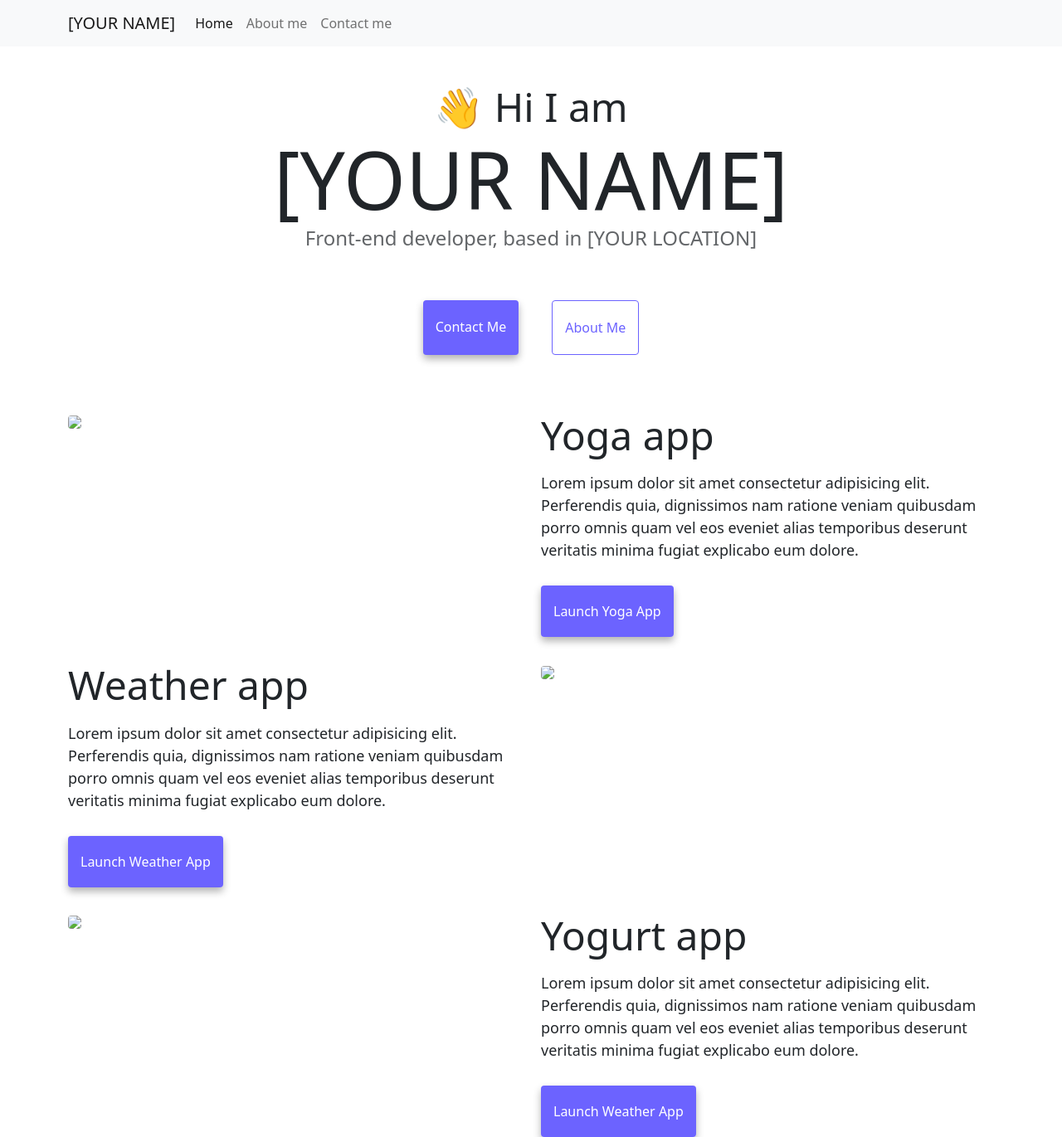
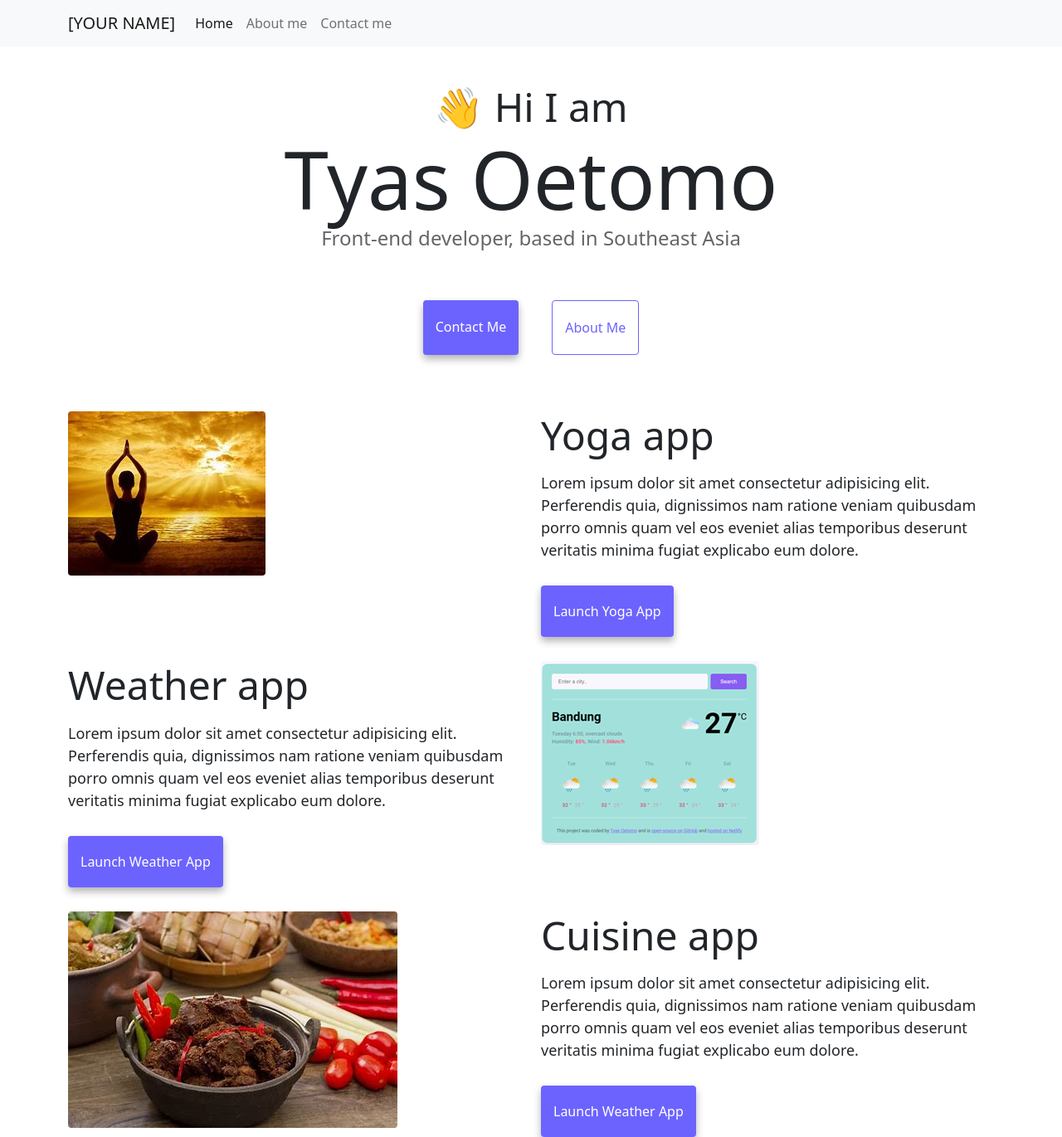
Before and after one commit to TyasOetomo/advance-tools-homework, a website: page index.html in a window 1280 px wide. Shown: the whole page at 83% size. Drawn offline with nearby package versions, Linux system fonts and the light colour scheme.

Commit message:
Update index.html

```diff
--- a/index.html
+++ b/index.html
@@ -4,7 +4,7 @@
     <meta charset="UTF-8" />
     <meta http-equiv="X-UA-Compatible" content="IE=edge" />
     <meta name="viewport" content="width=device-width, initial-scale=1.0" />
-    <title>[YOUR NAME]</title>
+    <title>Tyas Oetomo</title>
     <link
       href="https://cdn.jsdelivr.net/npm/bootstrap@5.0.0-beta2/dist/css/bootstrap.min.css"
       rel="stylesheet"
@@ -51,8 +51,8 @@
       </div>
     </nav>
     <h2 class="text-center">👋 Hi I am</h2>
-    <h1 class="text-center">[YOUR NAME]</h1>
-    <h3 class="text-center">Front-end developer, based in [YOUR LOCATION]</h3>
+    <h1 class="text-center">Tyas Oetomo</h1>
+    <h3 class="text-center">Front-end developer, based in Southeast Asia</h3>
     <div class="navigation-links mb-5">
       <a href="about.html#contact" class="primary-link">Contact me</a>
       <a href="about.html" class="secondary-link">About me</a>
@@ -60,7 +60,7 @@
     <div class="container">
       <div class="row">
         <div class="col-6">
-          <img src="images/yoga.png" class="img-fluid rounded" />
+          <img src="images/yoga.jpg" class="img-fluid rounded" />
         </div>
         <div class="col-6">
           <h2 class="mb-3">Yoga app</h2>
@@ -89,15 +89,15 @@
           </div>
         </div>
         <div class="col-6">
-          <img src="images/weather.png" class="img-fluid rounded" />
+          <img src="images/weather1.png" class="img-fluid rounded" />
         </div>
       </div>
       <div class="row mt-5">
         <div class="col-6">
-          <img src="images/yogurt.png" class="img-fluid rounded" />
+          <img src="images/rendang.jpg" class="img-fluid rounded" />
         </div>
         <div class="col-6">
-          <h2 class="mb-3">Yogurt app</h2>
+          <h2 class="mb-3">Cuisine app</h2>
           <p>
             Lorem ipsum dolor sit amet consectetur adipisicing elit. Perferendis
             quia, dignissimos nam ratione veniam quibusdam porro omnis quam vel
```
